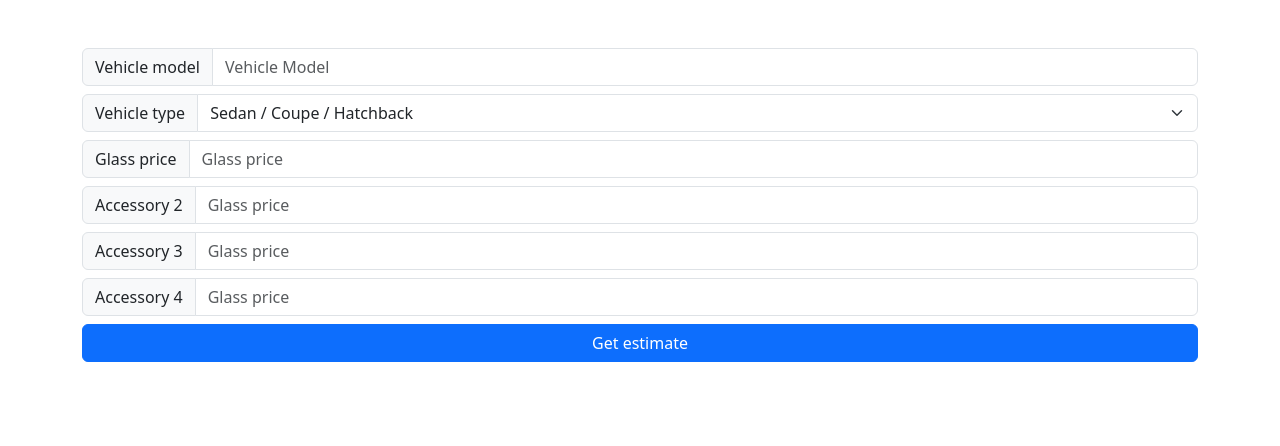
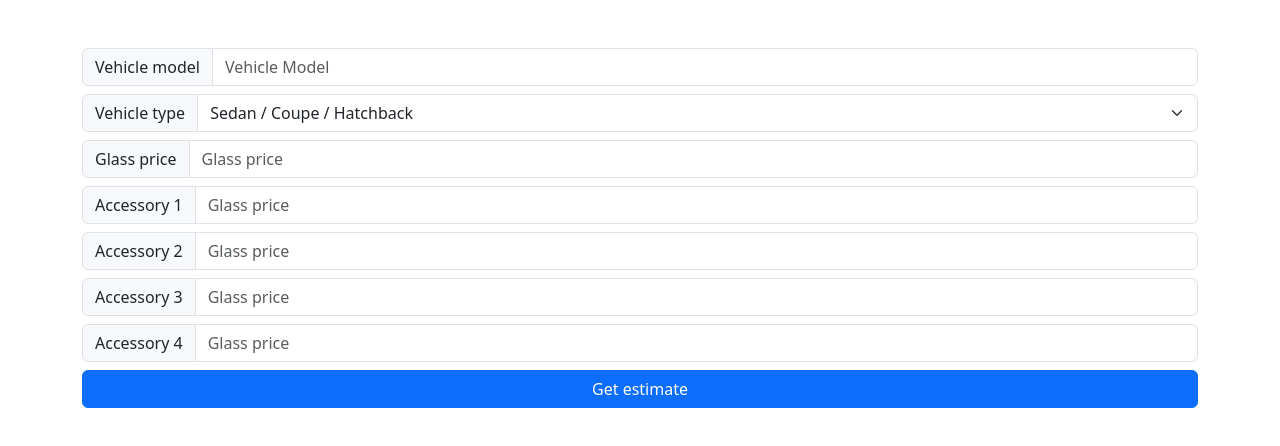
Before and after one commit to funnelton/calculator, a plain HTML site: page index.html in a window 1280 px wide. Drawn offline with nearby package versions, Linux system fonts and the light colour scheme.

Commit message:
Update index.html

```diff
--- a/index.html
+++ b/index.html
@@ -33,6 +33,10 @@
                 <input id="glassPrice" type="text" class="form-control" placeholder="Glass price" inputmode="decimal">
             </div>
 
+            <div class="input-group mb-2">
+                <span class="input-group-text" id="basic-addon1">Accessory 1</span>
+                <input type="text" class="form-control accessory" placeholder="Glass price" inputmode="decimal">
+            </div>
             <div class="input-group mb-2">
                 <span class="input-group-text" id="basic-addon1">Accessory 2</span>
                 <input type="text" class="form-control accessory" placeholder="Glass price" inputmode="decimal">
```
